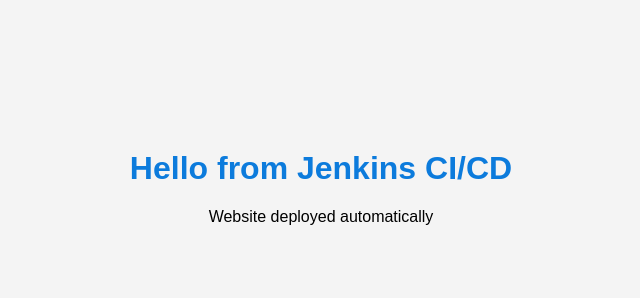
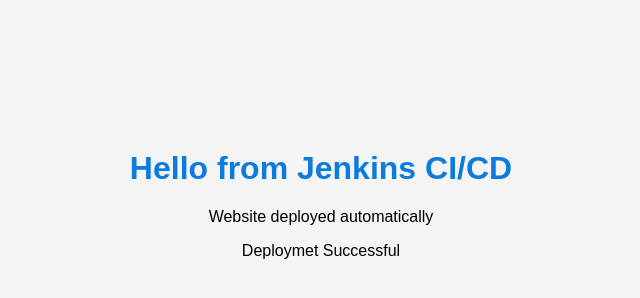
Before and after one commit to amiyabiswal1799/mywebsite, a plain HTML site: page index.html in a window 1280 px wide. Shown: the whole page, without its empty margins (319-959 px from the left). Drawn offline with Linux system fonts and the light colour scheme.

Commit message:
updated website

```diff
--- a/index.html
+++ b/index.html
@@ -27,6 +27,8 @@ color:#0c7bdc;
 
 <p>Website deployed automatically</p>
 
+<p>Deploymet Successful</p>
+
 </body>
 
 </html>
```
